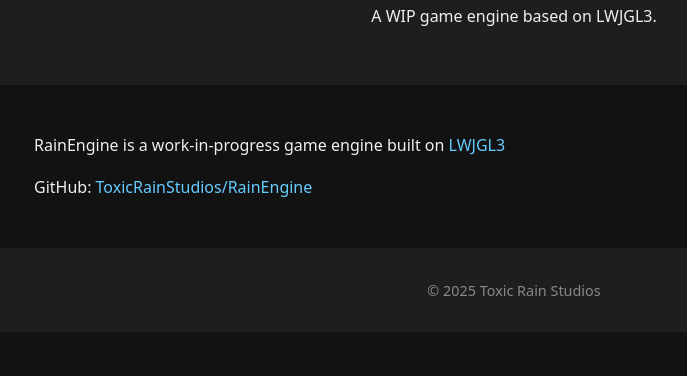
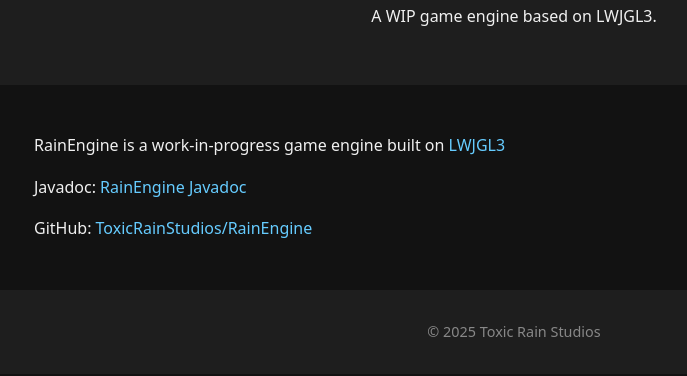
Before and after one commit to ToxicRainStudios/ToxicRainStudios.github.io, a plain HTML site: page rainengine.html in a window 1280 px wide. Shown: the part 156-532 px from the top of the page, without its empty margins (126-813 px from the left). Drawn offline with Linux system fonts and the light colour scheme.

Commit message:
Add javadoc to the rainengine page

```diff
--- a/rainengine.html
+++ b/rainengine.html
@@ -15,6 +15,7 @@
 
 <main>
     <p>RainEngine is a work-in-progress game engine built on <a href="https://github.com/LWJGL/lwjgl3" target="_blank">LWJGL3</a></p>
+    <p>Javadoc: <a href="/javadoc/index.html" target="_blank">RainEngine Javadoc</a></p>
     <p>GitHub: <a href="https://github.com/ToxicRainStudios/RainEngine" target="_blank">ToxicRainStudios/RainEngine</a></p>
 </main>
 
```
